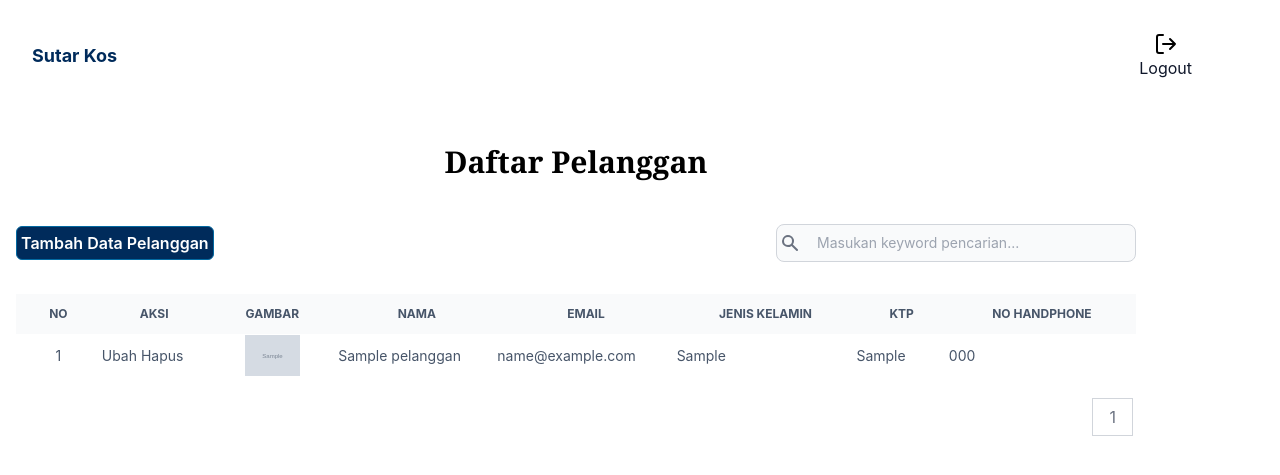
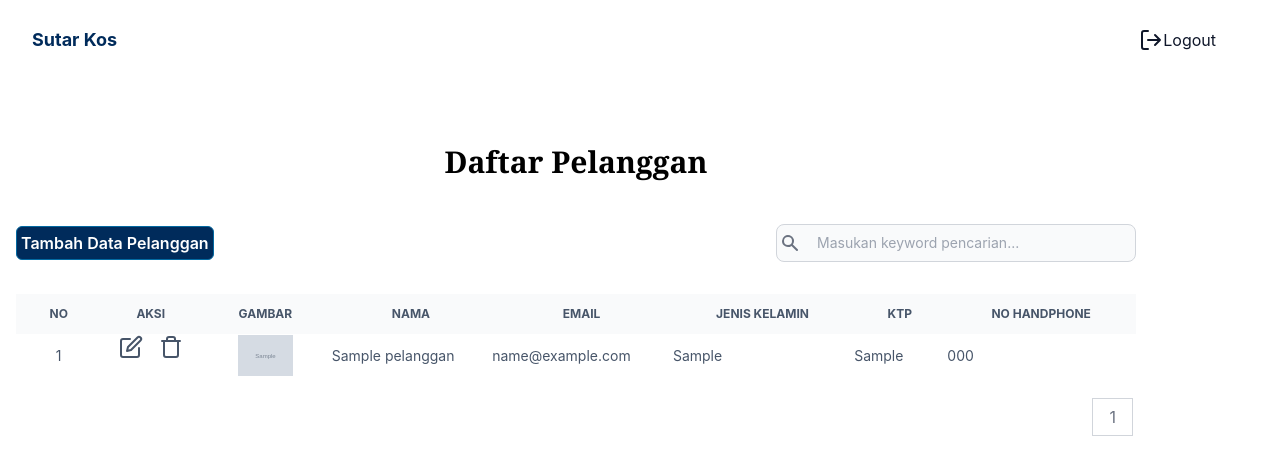
Before and after one commit to adrianpramana/sutar_kos, a PHP site: page /clients.php in a window 1280 px wide. Shown: the top 475 px of the page. Run offline with PHP 8.4, Linux system fonts and the light colour scheme; the visitor is signed in with stand-in values (Sample User, id 1); tables that the repository leaves empty or names only in its code hold one stand-in row (values such as "Sample post"); grey boxes marked "Sample" are stand-in pictures.

Commit message:
Menambahkan icon pada halaman index & clients

```diff
--- a/public/adminDashboard.php
+++ b/public/adminDashboard.php
@@ -26,13 +26,11 @@
                     </button>
 
                     <nav id="nav-menu" class="absolute right-4 top-full hidden w-full max-w-[250px] rounded-lg bg-white py-5 shadow-lg lg:static lg:block lg:max-w-full lg:rounded-none lg:bg-transparent lg:shadow-none">
-                        <ul class="flex">
-                            <li class="group justify-around pr-3 m-3 mr-6">
-                                <svg class="m-auto" xmlns="http://www.w3.org/2000/svg" width="24" height="24" fill="none" stroke="currentColor" stroke-width="2" stroke-linecap="round" stroke-linejoin="round" class="feather feather-log-out">
-                                    <path d="M9 21H5a2 2 0 0 1-2-2V5a2 2 0 0 1 2-2h4M16 17l5-5-5-5M21 12H9" />
-                                </svg>
-                                <a href="logout.php" class="px-5 text-base text-dark group-hover:text-teal-600">Logout</a>
-
+                        <ul class="block lg:flex">
+                            <li class="group">
+                                <a href="logout.php" class="mx-8 flex py-2 text-base text-dark group-hover:text-teal-600"><svg xmlns="http://www.w3.org/2000/svg" width="24" height="24" fill="none" stroke="currentColor" stroke-width="2" stroke-linecap="round" stroke-linejoin="round" class="feather feather-log-out">
+                                        <path d="M9 21H5a2 2 0 0 1-2-2V5a2 2 0 0 1 2-2h4M16 17l5-5-5-5M21 12H9" />
+                                    </svg>Logout</a>
                             </li>
                         </ul>
                     </nav>
--- a/public/clients.php
+++ b/public/clients.php
@@ -81,9 +81,14 @@ if (isset($_POST["cari"])) {
                 <?php foreach ($pelanggan as $row) : ?>
             <tr>
                 <td class="text-center"><?= $i; ?></td>
-                <td>
-                    <a href="ubah.php?id=<?= $row["id"]; ?>">Ubah</a>
-                    <a href="hapus.php?id=<?= $row["id"]; ?>" onclick="return confirm('Yakin untuk dihapus?');">Hapus</a>
+                <td class="flex justify-evenly">
+                    <a href="ubah.php?id=<?= $row["id"]; ?>"><svg class="hover:bg-gray-100" xmlns="http://www.w3.org/2000/svg" width="24" height="24" fill="none" stroke="currentColor" stroke-width="2" stroke-linecap="round" stroke-linejoin="round" class="feather feather-edit">
+                            <path d="M11 4H4a2 2 0 0 0-2 2v14a2 2 0 0 0 2 2h14a2 2 0 0 0 2-2v-7" />
+                            <path d="M18.5 2.5a2.121 2.121 0 0 1 3 3L12 15l-4 1 1-4 9.5-9.5z" />
+                        </svg></a>
+                    <a href="hapus.php?id=<?= $row["id"]; ?>" onclick="return confirm('Yakin untuk dihapus?');"><svg class="hover:bg-gray-100" xmlns="http://www.w3.org/2000/svg" width="24" height="24" fill="none" stroke="currentColor" stroke-width="2" stroke-linecap="round" stroke-linejoin="round" class="feather feather-trash">
+                            <path d="M3 6h18M19 6v14a2 2 0 0 1-2 2H7a2 2 0 0 1-2-2V6m3 0V4a2 2 0 0 1 2-2h4a2 2 0 0 1 2 2v2" />
+                        </svg></a>
                 </td>
                 <td> <img class="m-auto" src="img/<?= $row["gambar"]; ?>" width="55">
                 </td>
--- a/public/header.php
+++ b/public/header.php
@@ -37,7 +37,10 @@
                                     <a href="#contact" class="mx-8 flex py-2 text-base text-dark group-hover:text-teal-600">Contact</a>
                                 </li>
                                 <li class="group">
-                                    <a href="login.php" class="mx-8 flex py-2 text-base text-dark group-hover:text-teal-600">Login</a>
+                                    <a href="login.php" class="mx-8 flex py-2 text-base text-dark group-hover:text-teal-600"> <svg xmlns="http://www.w3.org/2000/svg" width="24" height="24" fill="none" stroke="currentColor" stroke-width="2" stroke-linecap="round" stroke-linejoin="round" class="feather feather-user">
+                                            <path d="M20 21v-2a4 4 0 0 0-4-4H8a4 4 0 0 0-4 4v2" />
+                                            <circle cx="12" cy="7" r="4" />
+                                        </svg>Login</a>
                                 </li>
                             </ul>
                         </nav>
```
Also changed, not shown: public/index.php (+6 -7 lines), public/dist/output.css.
